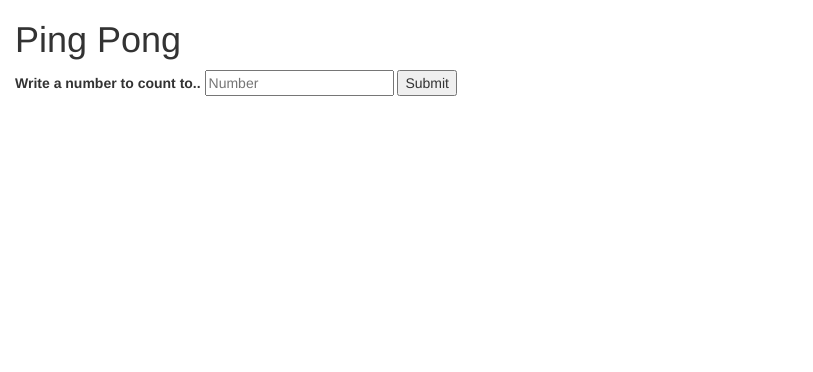
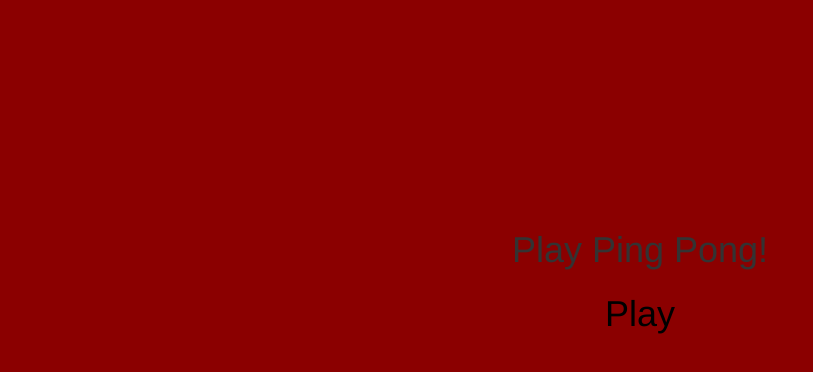
Before and after one commit to GituMbugua/ping-pong, a plain HTML site: page index.html in a window 1280 px wide. Shown: the whole page, without its empty margins (0-813 px from the left). Drawn offline with Linux system fonts and the light colour scheme.

Commit message:
add opening page

```diff
--- a/css/styles.css
+++ b/css/styles.css
@@ -0,0 +1,42 @@
+.overlay {
+    height: 100%;
+    width: 100%;
+    position: fixed;
+    z-index: 1;
+    top: 0;
+    left: 0;
+    background-color: #8B0000;
+    overflow-y: hidden;
+    transition: 0.5s;
+}
+
+.overlay-content {
+    position: relative;
+    top: 25%;
+    width: 100%;
+    text-align: center;
+    margin-top: 30px;
+    }
+
+.overlay a {
+    padding: 8px;
+    text-decoration: none;
+    font-size: 36px;
+    color: black;
+    display: block;
+    transition: 0.3s;
+}
+
+.overlay a:hover, .overlay a:focus {
+    color: #f1f1f1;
+}
+
+@media screen and (max-height: 450px) {
+  .overlay {overflow-y: auto;}
+  .overlay a {font-size: 20px}
+  .overlay .closebtn {
+    font-size: 40px;
+    top: 15px;
+    right: 35px;
+  }
+}
--- a/index.html
+++ b/index.html
@@ -12,6 +12,19 @@
 </head>
 
 <body>
+  <div class="overlay" id="myNav">
+    <div class="overlay-content">
+      <h1>Play Ping Pong!</h1>
+      <a href="javascript:void(0)" class="closebtn" onclick="closeNav()">Play</a>
+    </div>
+  </div>
+
+  <script>
+    function closeNav() {
+      document.getElementById("myNav").style.height = "0%";
+    }
+  </script>
+
   <div class="container-fluid">
     <header>
       <h1>Ping Pong</h1>
```
